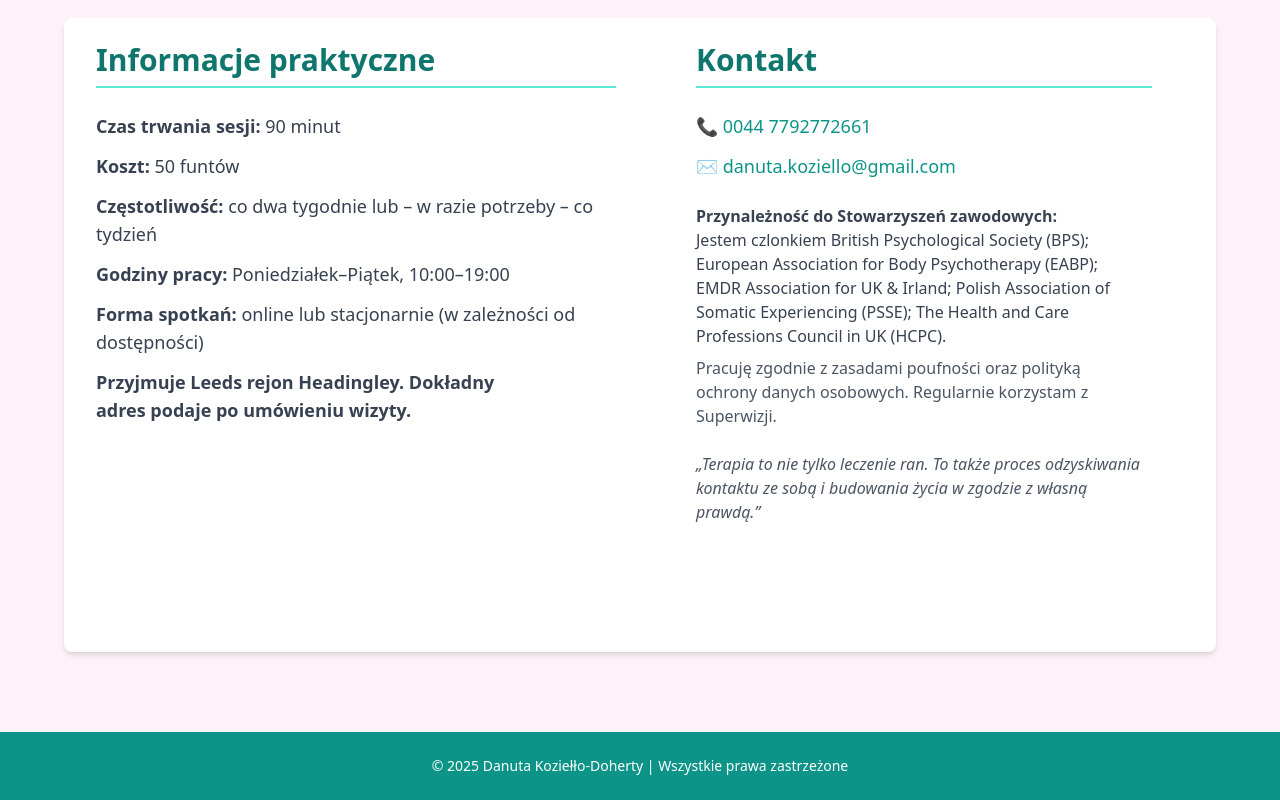
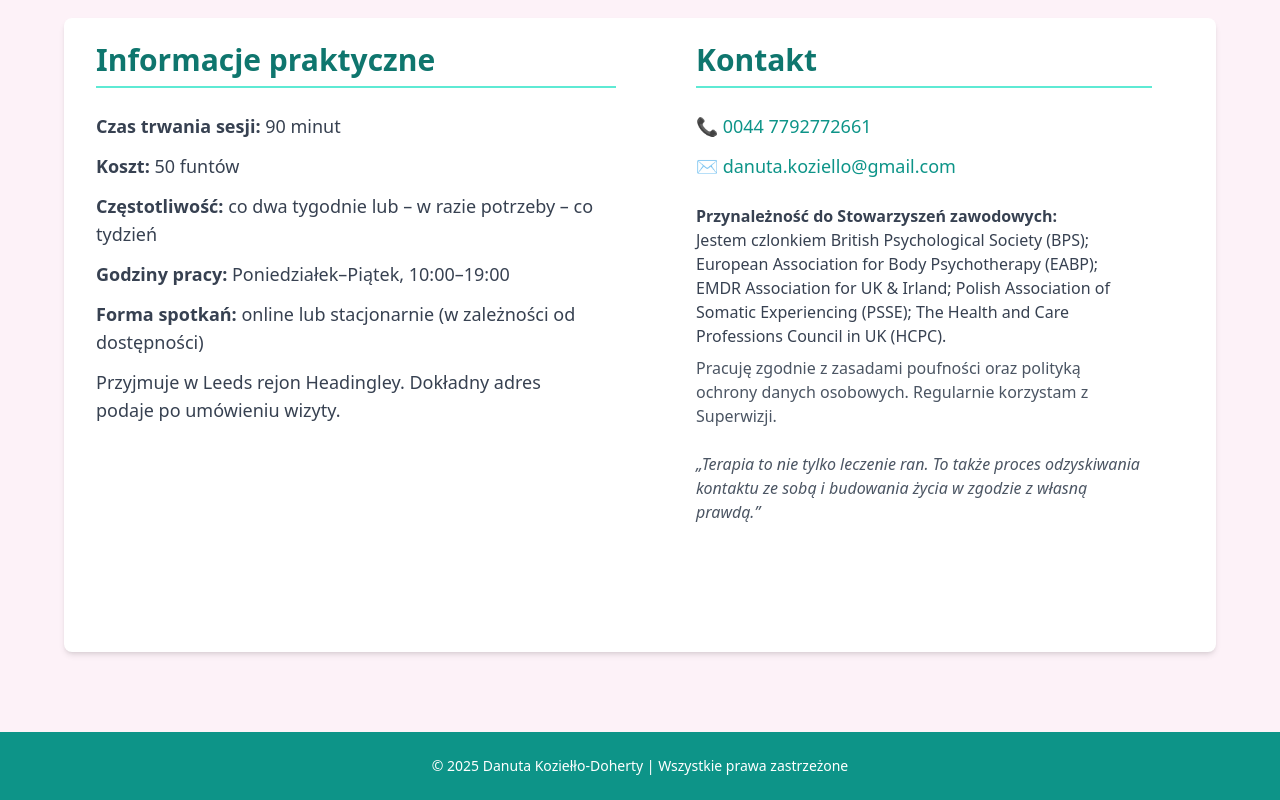
Before and after one commit to Patrishio/danutakoziello, a Gatsby site: page / in a window 1280 px wide. Shown: the part 4308-5108 px from the top of the page. Built offline with nearby package versions, Linux system fonts and the light colour scheme; Gatsby itself is replaced by a stand-in of ours.

Commit message:
apply client fixes to info section

```diff
--- a/src/sections/InfoSection.js
+++ b/src/sections/InfoSection.js
@@ -18,8 +18,8 @@ const InfoSection = () => (
           <li><strong>Godziny pracy:</strong> Poniedziałek–Piątek, 10:00–19:00</li>
           <li><strong>Forma spotkań:</strong>  online lub stacjonarnie (w zależności od dostępności)</li>
           <li>
-            <p className="text-gray-700 mt-0 ml-0 max-w-md mx-2 font-bold">
-              Przyjmuje Leeds rejon Headingley. Dokładny adres podaje po umówieniu wizyty.
+            <p className="text-gray-700 mt-0 ml-0 max-w-md mx-2">
+              Przyjmuje w Leeds rejon Headingley. Dokładny adres podaje po umówieniu wizyty.
             </p>
           </li>
         </ul>
```
